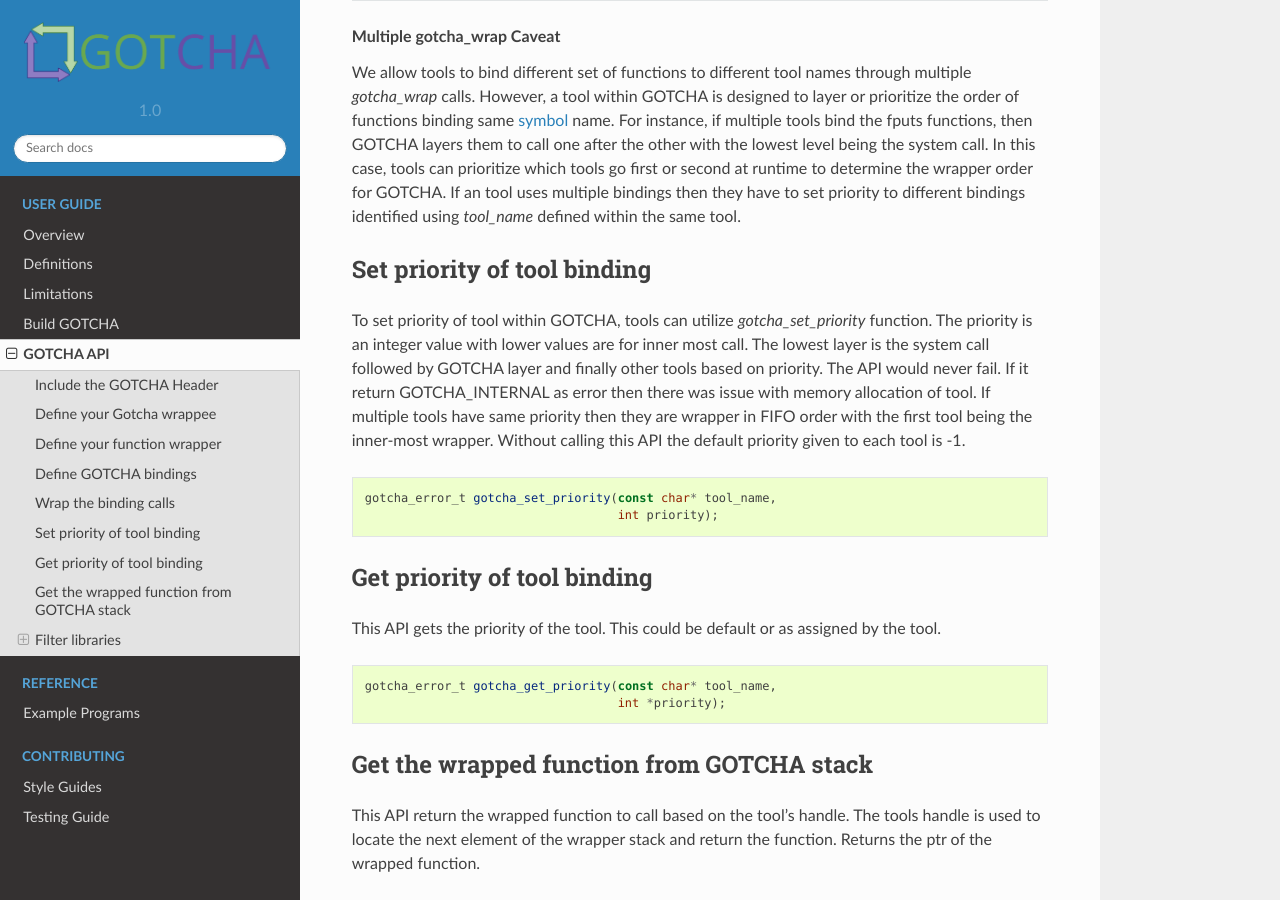
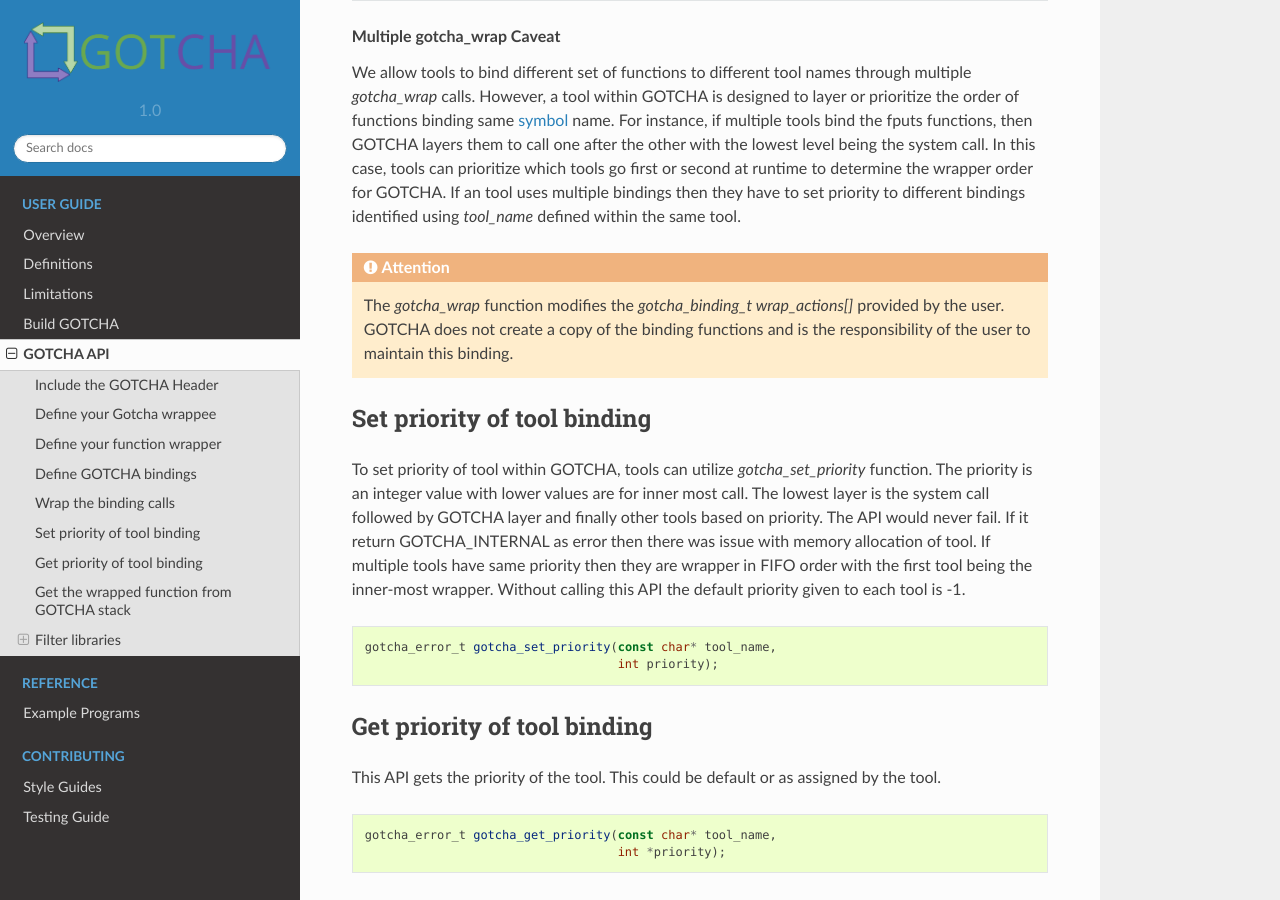
Before and after one commit to LLNL/GOTCHA, a Sphinx documentation site: the page built from docs/api.rst, in a window 1280 px wide and 900 px high, scrolled down 1293 px. Built offline with Sphinx 7.4.7 and the Read the Docs theme 2.0.0, drawn with Linux system fonts in a browser that asks for light colours.

Commit message:
added a note to mention the binding modifications.

```diff
--- a/docs/api.rst
+++ b/docs/api.rst
@@ -75,6 +75,12 @@ However, a tool within GOTCHA is designed to layer or prioritize the order of fu
 For instance, if multiple tools bind the fputs functions, then GOTCHA layers them to call one after the other with the lowest level being the system call.
 In this case, tools can prioritize which tools go first or second at runtime to determine the wrapper order for GOTCHA.
 If an tool uses multiple bindings then they have to set priority to different bindings identified using `tool_name` defined within the same tool.
+
+
+.. attention::
+
+    The `gotcha_wrap` function modifies the `gotcha_binding_t wrap_actions[]` provided by the user.
+    GOTCHA does not create a copy of the binding functions and is the responsibility of the user to maintain this binding.
 
 
 ----------------------------
```
